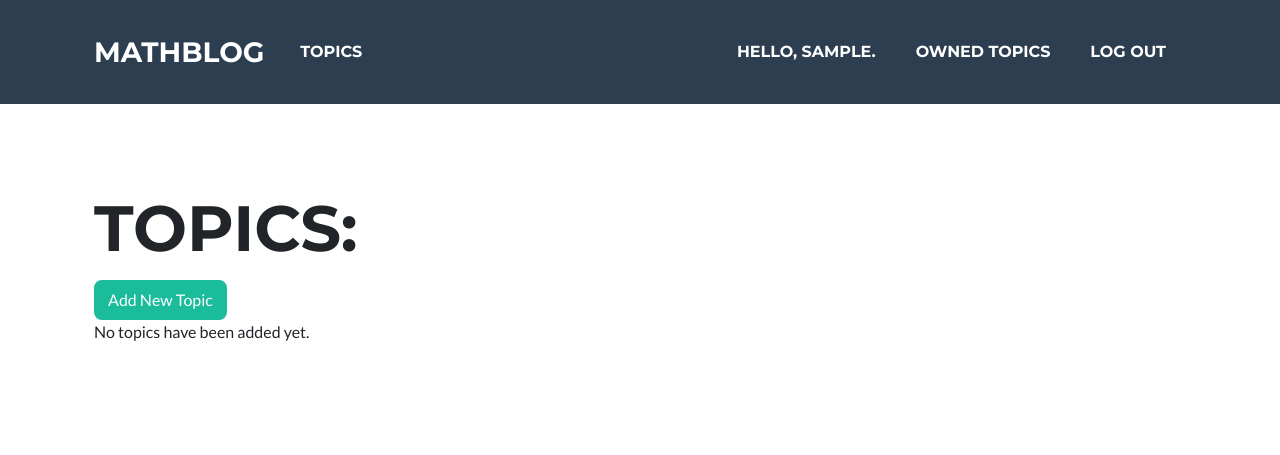
After one commit to fvea/Mathblog, a Django app: page /owned_topics/ in a window 1280 px wide. The commit adds this page. Shown: the top 455 px of the page. Run offline with Django 3.2, Linux system fonts and the light colour scheme; the visitor is signed in with stand-in values (Sample User, id 1); data that the repository does not hold is empty; some libraries are stand-ins or nearby versions.

Commit message:
user topics management done.

```diff
--- a/blog_QA/templates/blog_QA/base.html
+++ b/blog_QA/templates/blog_QA/base.html
@@ -34,6 +34,7 @@
                     <ul class="navbar-nav ml-auto">
                         {% if user.is_authenticated %}
                         <li class="nav-item mx-0 mx-lg-1"><span class="nav-link py-3 px-0 px-lg-3 rounded js-scroll-trigger" style="color: white">Hello, {{ user.username }}.</span></li>
+                        <li class="nav-item mx-0 mx-lg-1"><a class="nav-link py-3 px-0 px-lg-3 rounded js-scroll-trigger" href="{% url 'blog_QA:owned_topics' %}">Owned Topics</a></li>
                         <li class="nav-item mx-0 mx-lg-1"><a class="nav-link py-3 px-0 px-lg-3 rounded js-scroll-trigger" href="{% url 'users:logout' %}">Log out</a></li>
                         {% else %}
                         <li class="nav-item mx-0 mx-lg-1"><a class="nav-link py-3 px-0 px-lg-3 rounded js-scroll-trigger" href="{% url 'users:register' %}">Register</a></li>
--- /dev/null
+++ b/blog_QA/templates/blog_QA/owned_topics.html
@@ -0,0 +1,37 @@
+{% extends "blog_QA/base.html" %}
+{% load bootstrap4 %}
+
+{% block content %}
+  <header class="masthead bg-tertiary text-black">
+    <div class="container d-flex flex-column">
+      <h4 class="masthead-heading text-uppercase mb-4">Topics:</h4>
+      <form action="{% url 'blog_QA:new_topic' %}" method="GET">
+        {% buttons %}
+        <button name="submit" class="btn btn-primary">Add New Topic</button>
+        {% endbuttons %}
+      </form>
+      {% for topic in topics %}
+        <div class="card mb-3">
+          <h4 class="card-header">
+            <b>{{ topic.owner }}</b>
+            ({{ topic.date_added|date:'M d, Y H:i' }})
+            <small><a href="{% url 'blog_QA:edit_topic' topic.id%}">Edit Topic</a></small>
+            <small><a href="{% url 'blog_QA:delete_topic' topic.id%}" style="color: red;">Delete Topic</a></small>
+          </h4>
+          <div class="card-body">
+            <b>{{ topic.text|safe }}</b>
+            {{ topic.body_text|safe }}
+            <form action="{% url 'blog_QA:entries' topic.id%}" method="GET">
+              {% buttons %}
+                <button name="submit" class="btn btn-primary">See entries</button>
+              {% endbuttons %}
+            </form>
+            <br>
+          </div>
+        </div>
+      {% empty %}
+        <p>No topics have been added yet.</p>
+      {% endfor %}
+    </div>
+  </header>
+{% endblock content %}
--- a/blog_QA/urls.py
+++ b/blog_QA/urls.py
@@ -25,4 +25,6 @@ urlpatterns = [
     path('delete_topic/<int:topic_id>/', views.delete_topic, name='delete_topic'),
     # Page for deleting an entry.
     path('delete_entry/<int:entry_id>/', views.delete_entry, name='delete_entry'),
+    # Page for viewing own topics.
+    path('owned_topics/', views.owned_topics, name='owned_topics'),
 ]
--- a/blog_QA/views.py
+++ b/blog_QA/views.py
@@ -148,3 +148,10 @@ def delete_entry(request, entry_id):
 
     context = {'entry': entry, 'topic': topic}
     return render(request, 'blog_QA/delete_entry.html', context)
+
+@login_required
+def owned_topics(request):
+    """ Show all owned topics. """
+    topics = Topic.objects.filter(owner=request.user).order_by('-date_added')
+    context = {'topics': topics}
+    return render(request, 'blog_QA/owned_topics.html', context)
```
